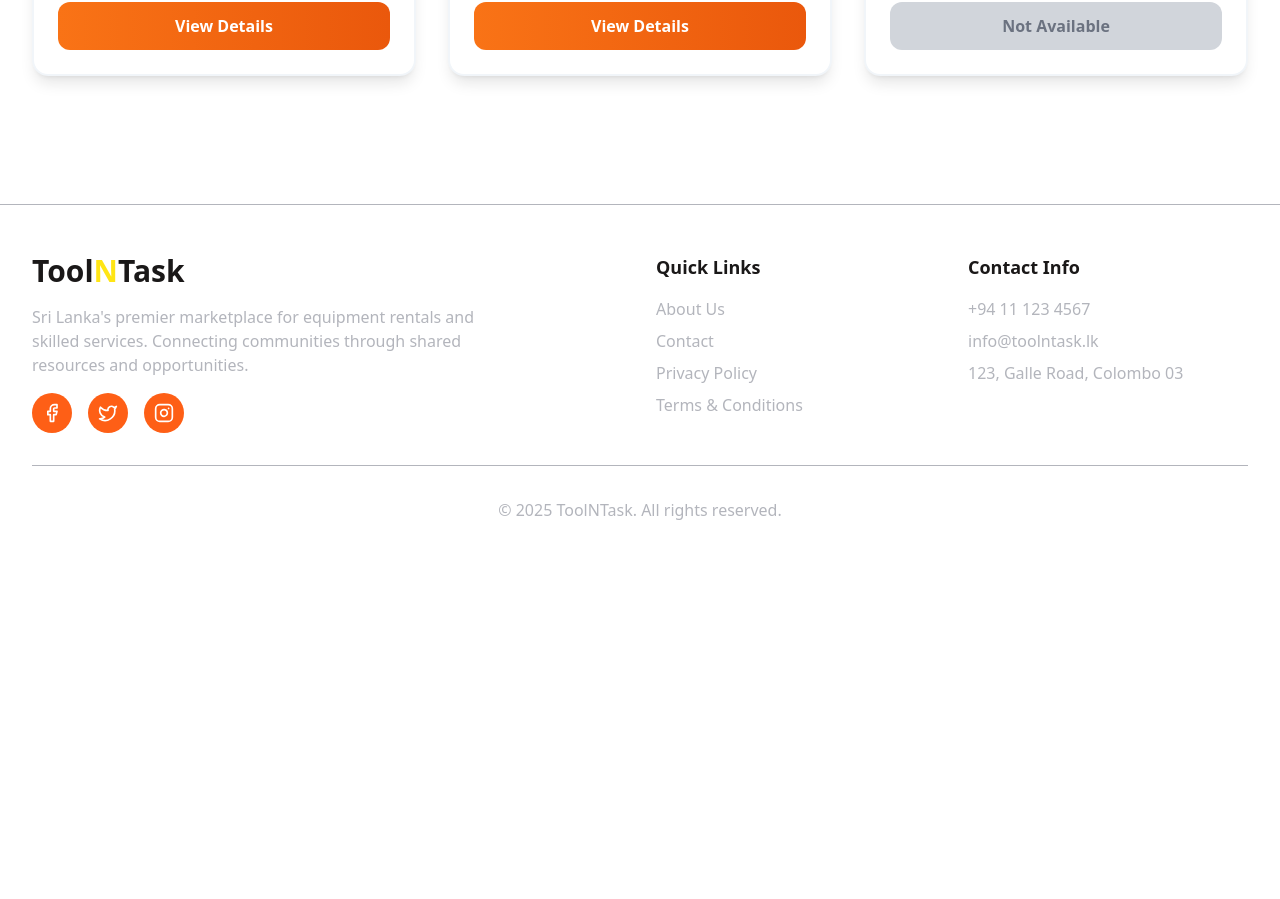
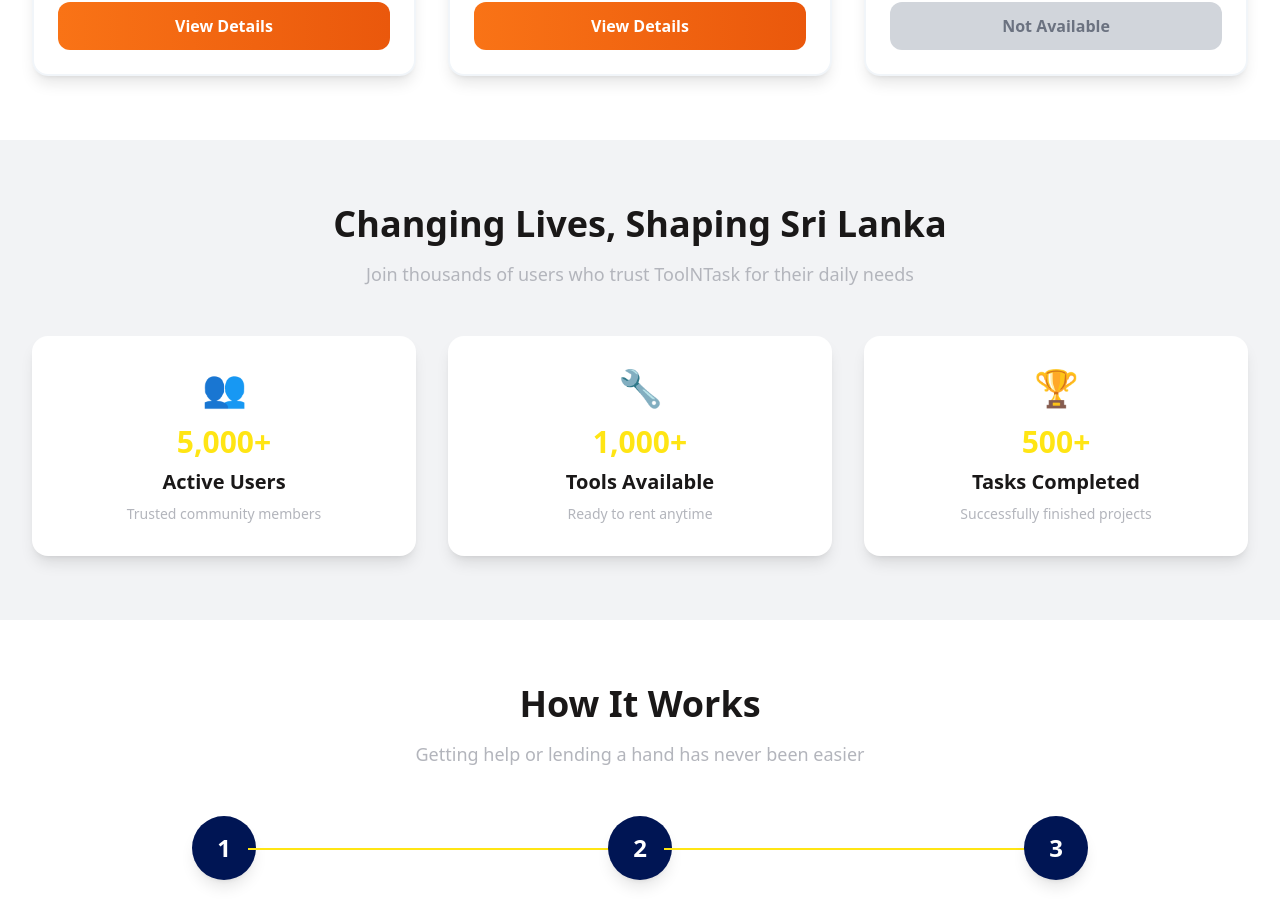
Before and after one commit to SeneshFitzroy/ToolnTask, a Next.js app: page / in a window 1280 px wide. Shown: the part 1898-2797 px from the top of the page. Before the commit the page ends 2468 px from the top, so only its background shows below. Built offline with nearby package versions, Linux system fonts and the light colour scheme.

Commit message:
feat: Enhanced pages/Home.tsx,  - Detailed changes: diff --git a/pages/Home.tsx b/pages/Home.tsx index... at 01:58 PM +0530, July 03, 2025

```diff
--- a/pages/Home.tsx
+++ b/pages/Home.tsx
@@ -152,7 +152,8 @@ export default function Home() {
       </div>
 
       {/* Promoted Cards Section */}
-      <div className="max-w-7xl mx-auto px-4 sm:px-6 lg:px-8 py-16" style={{ backgroundColor: '#FFFFFF' }}>
+      <div className="py-16" style={{ backgroundColor: '#FFFFFF' }}>
+        <div className="max-w-7xl mx-auto px-4 sm:px-6 lg:px-8">
           <div className="flex justify-between items-center mb-8">
             <h2 className="text-2xl sm:text-3xl font-bold" style={{ color: '#1A1818' }}>
               Featured {activeFilter === 'all' ? '' : activeFilter.charAt(0).toUpperCase() + activeFilter.slice(1)}
@@ -163,6 +164,140 @@ export default function Home() {
             {getFilteredCards()}
           </div>
         </div>
+      </div>
+
+      {/* Stats Section */}
+      <div className="py-16" style={{ backgroundColor: '#F2F3F5' }}>
+        <div className="max-w-7xl mx-auto px-4 sm:px-6 lg:px-8">
+          <div className="text-center mb-12">
+            <h2 className="text-3xl sm:text-4xl font-bold mb-4" style={{ color: '#1A1818' }}>
+              Changing Lives, Shaping Sri Lanka
+            </h2>
+            <p className="text-lg" style={{ color: '#B3B5BC' }}>
+              Join thousands of users who trust ToolNTask for their daily needs
+            </p>
+          </div>
+
+          <div className="grid grid-cols-1 md:grid-cols-3 gap-8">
+            {[
+              { icon: '👥', number: '5,000+', label: 'Active Users', desc: 'Trusted community members' },
+              { icon: '🔧', number: '1,000+', label: 'Tools Available', desc: 'Ready to rent anytime' },
+              { icon: '🏆', number: '500+', label: 'Tasks Completed', desc: 'Successfully finished projects' }
+            ].map((stat, index) => (
+              <div
+                key={index}
+                className="text-center p-8 rounded-2xl shadow-lg hover:shadow-xl transition-all duration-300 hover:scale-105"
+                style={{ backgroundColor: '#FFFFFF' }}
+              >
+                <div className="text-4xl mb-4">{stat.icon}</div>
+                <div className="text-3xl font-bold mb-2" style={{ color: '#FFE514' }}>{stat.number}</div>
+                <h3 className="text-xl font-semibold mb-2" style={{ color: '#1A1818' }}>{stat.label}</h3>
+                <p className="text-sm" style={{ color: '#B3B5BC' }}>{stat.desc}</p>
+              </div>
+            ))}
+          </div>
+        </div>
+      </div>
+
+      {/* How It Works Section */}
+      <div className="py-16" style={{ backgroundColor: '#FFFFFF' }}>
+        <div className="max-w-7xl mx-auto px-4 sm:px-6 lg:px-8">
+          <div className="text-center mb-12">
+            <h2 className="text-3xl sm:text-4xl font-bold mb-4" style={{ color: '#1A1818' }}>
+              How It Works
+            </h2>
+            <p className="text-lg" style={{ color: '#B3B5BC' }}>
+              Getting help or lending a hand has never been easier
+            </p>
+          </div>
+
+          <div className="grid grid-cols-1 md:grid-cols-3 gap-8">
+            {[
+              {
+                step: '1',
+                icon: '📝',
+                title: 'Post or Browse',
+                desc: 'Create a task or browse available tools in your area'
+              },
+              {
+                step: '2',
+                icon: '🤝',
+                title: 'Connect & Agree',
+                desc: 'Chat with providers, agree on terms and pricing'
+              },
+              {
+                step: '3',
+                icon: '✅',
+                title: 'Complete & Review',
+                desc: 'Finish the task, make payment, and leave reviews'
+              }
+            ].map((step, index) => (
+              <div key={index} className="text-center relative">
+                <div
+                  className="w-16 h-16 rounded-full flex items-center justify-center text-2xl font-bold text-white mx-auto mb-6 shadow-lg"
+                  style={{ backgroundColor: '#001554' }}
+                >
+                  {step.step}
+                </div>
+                <div className="text-4xl mb-4">{step.icon}</div>
+                <h3 className="text-xl font-semibold mb-4" style={{ color: '#1A1818' }}>{step.title}</h3>
+                <p style={{ color: '#B3B5BC' }}>{step.desc}</p>
+
+                {index < 2 && (
+                  <div
+                    className="hidden md:block absolute top-8 left-1/2 w-full h-0.5 transform translate-x-6"
+                    style={{ backgroundColor: '#FFE514' }}
+                  />
+                )}
+              </div>
+            ))}
+          </div>
+        </div>
+      </div>
+
+      {/* CTA Section */}
+      <div className="py-16" style={{ backgroundColor: '#F2F3F5' }}>
+        <div className="max-w-4xl mx-auto px-4 sm:px-6 lg:px-8 text-center">
+          <h2 className="text-3xl sm:text-4xl font-bold mb-4" style={{ color: '#1A1818' }}>
+            Ready to Get Started?
+          </h2>
+          <p className="text-lg mb-8" style={{ color: '#B3B5BC' }}>
+            Join our community today and discover the power of collaborative living
+          </p>
+          <div className="flex flex-col sm:flex-row gap-4 justify-center">
+            <Link href="/SignUp">
+              <Button
+                className="w-full sm:w-auto text-white px-8 py-4 text-lg font-semibold rounded-xl transition-all duration-300 hover:scale-105 shadow-lg border-0"
+                style={{ backgroundColor: '#FE5F16' }}
+                onMouseEnter={(e) => e.currentTarget.style.backgroundColor = '#FF5D13'}
+                onMouseLeave={(e) => e.currentTarget.style.backgroundColor = '#FE5F16'}
+              >
+                Join Now - It's Free
+              </Button>
+            </Link>
+            <Link href="/About">
+              <Button
+                className="w-full sm:w-auto px-8 py-4 text-lg font-semibold rounded-xl transition-all duration-300 hover:scale-105 shadow-lg border-2"
+                style={{
+                  backgroundColor: 'transparent',
+                  color: '#001554',
+                  borderColor: '#001554'
+                }}
+                onMouseEnter={(e) => {
+                  e.currentTarget.style.backgroundColor = '#001554';
+                  e.currentTarget.style.color = '#FFFFFF';
+                }}
+                onMouseLeave={(e) => {
+                  e.currentTarget.style.backgroundColor = 'transparent';
+                  e.currentTarget.style.color = '#001554';
+                }}
+              >
+                Learn More
+              </Button>
+            </Link>
+          </div>
+        </div>
+      </div>
 
       <Footer />
     </div>
```
Lines whose indentation alone changed are shown as unchanged.
